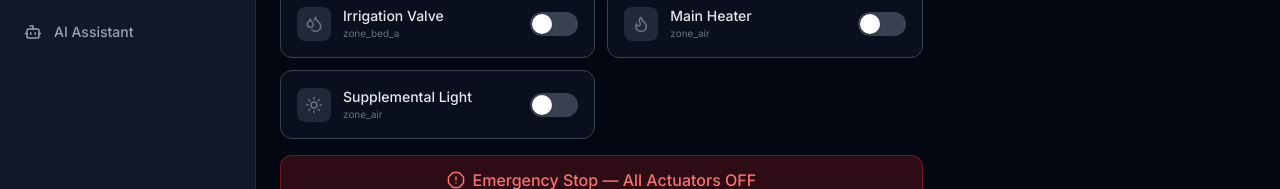
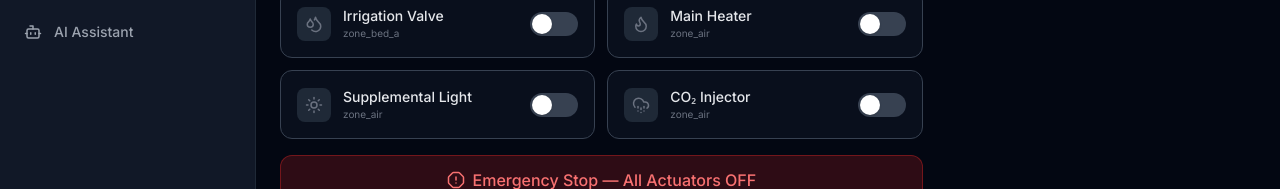
Before and after one commit to Thomas992001/argiculture, a React (Vite) app in the folder frontend/: page /control in a window 1280 px wide. Shown: the part 309-498 px from the top of the page. Built offline with nearby package versions, Linux system fonts and the light colour scheme; no server answers; the database is empty; sample sign-in values are in the browser's storage.

Commit message:
Bug Fixed

```diff
--- a/frontend/src/components/ControlPanel.jsx
+++ b/frontend/src/components/ControlPanel.jsx
@@ -6,6 +6,7 @@ import {
   Flame,
   Sun,
   Wind,
+  CloudHail,
   AlertOctagon,
   Loader2,
 } from "lucide-react";
@@ -21,6 +22,7 @@ const ACTUATOR_CONFIG = {
   valve_irrigation: { icon: Droplets, label: "Irrigation Valve", color: "teal" },
   heater_main: { icon: Flame, label: "Main Heater", color: "red" },
   light_supplemental: { icon: Sun, label: "Supplemental Light", color: "yellow" },
+  co2_injector: { icon: CloudHail, label: "CO₂ Injector", color: "emerald" },
 };
 
 function ActuatorSwitch({ actuator, onToggle }) {
--- a/frontend/src/pages/ControlPage.jsx
+++ b/frontend/src/pages/ControlPage.jsx
@@ -15,6 +15,7 @@ const ACTUATOR_DEFS = [
   { actuator_id: "valve_irrigation", name: "Irrigation Valve", type: "valve", zone_id: "zone_bed_a" },
   { actuator_id: "heater_main", name: "Main Heater", type: "heater", zone_id: "zone_air" },
   { actuator_id: "light_supplemental", name: "Supplemental Light", type: "light", zone_id: "zone_air" },
+  { actuator_id: "co2_injector", name: "CO₂ Injector", type: "injector", zone_id: "zone_air" },
 ];
 
 export default function ControlPage() {
```
